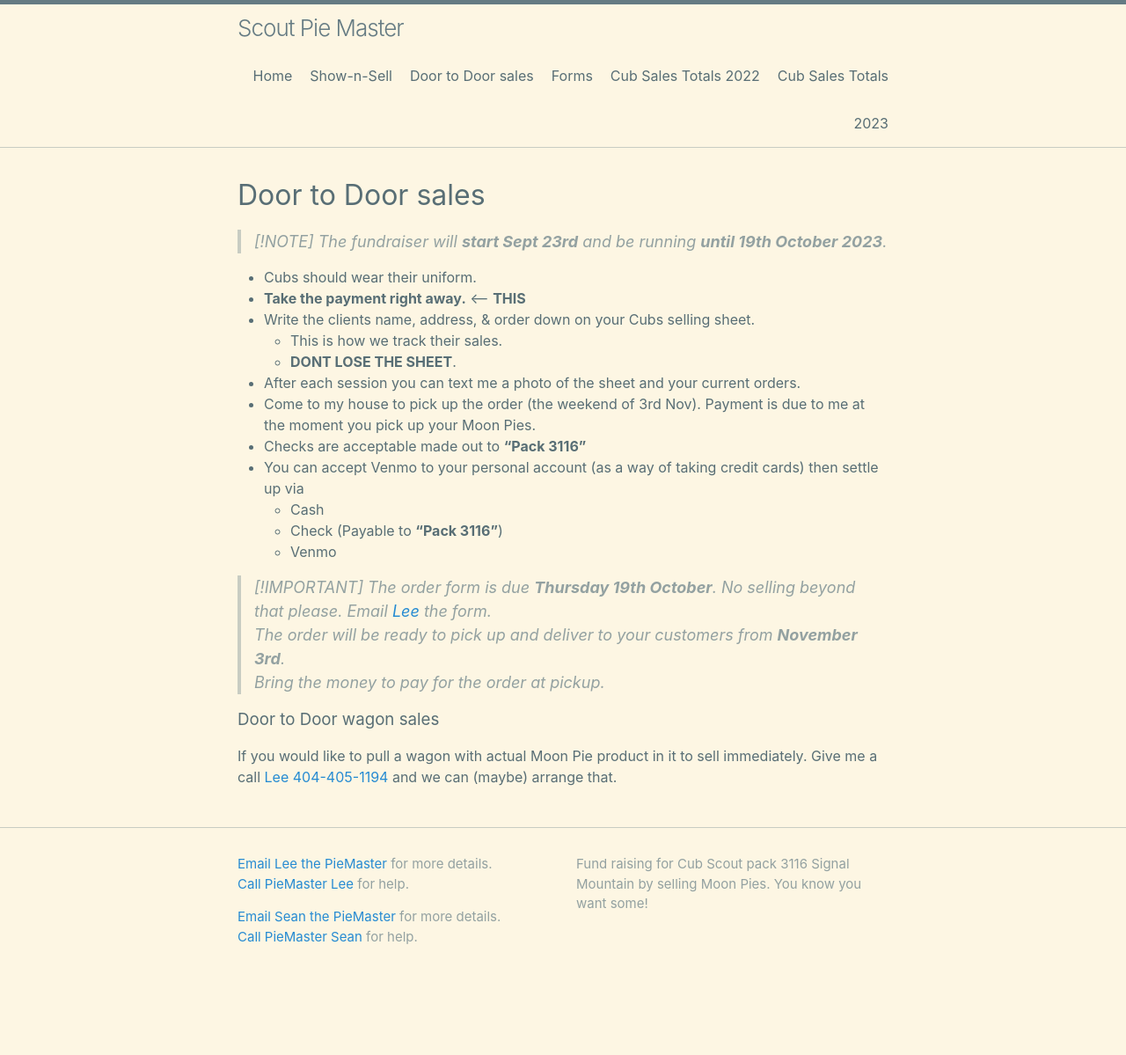
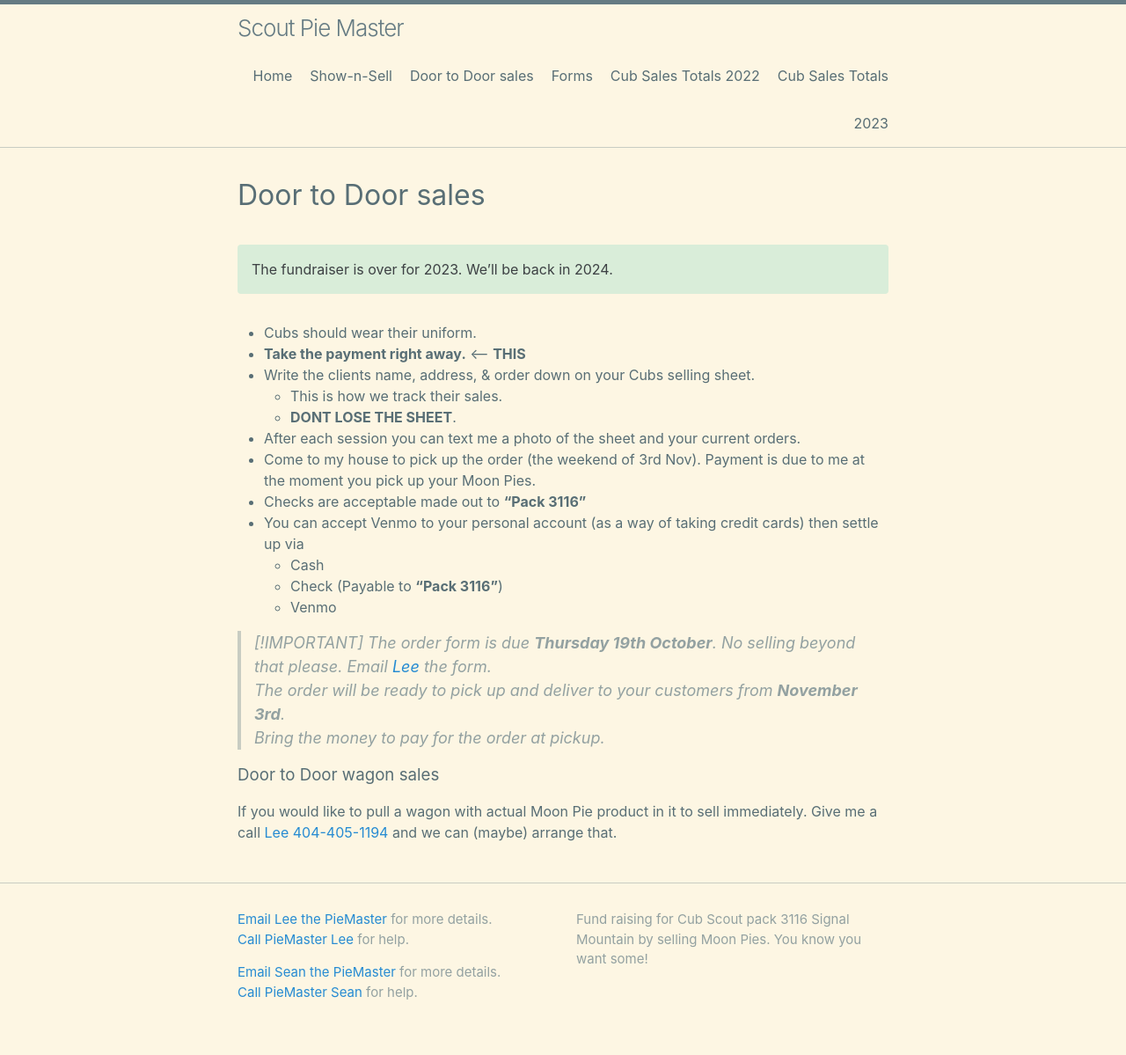
Before and after one commit to CodeJourneymen/scoutpiemaster, a Jekyll site: the page built from doortodoor.md, in a window 1280 px wide. Shown: the whole page at 88% size. Built offline with Jekyll 4.4.1, drawn with Linux system fonts in a browser that asks for light colours; before the commit the page ends 1136 px from its top, so only the background shows below that.

Commit message:
Update doortodoor.md
2023 is over

```diff
--- a/doortodoor.md
+++ b/doortodoor.md
@@ -4,8 +4,8 @@ title: Door to Door sales
 permalink: /doortodoor/
 ---
 
-> [!NOTE]
-> The fundraiser will **start Sept 23rd** and be running **until 19th October 2023**.
+The fundraiser is over for 2023. We'll be back in 2024.<br/>
+{: .notice--success }
 
 
 
```
